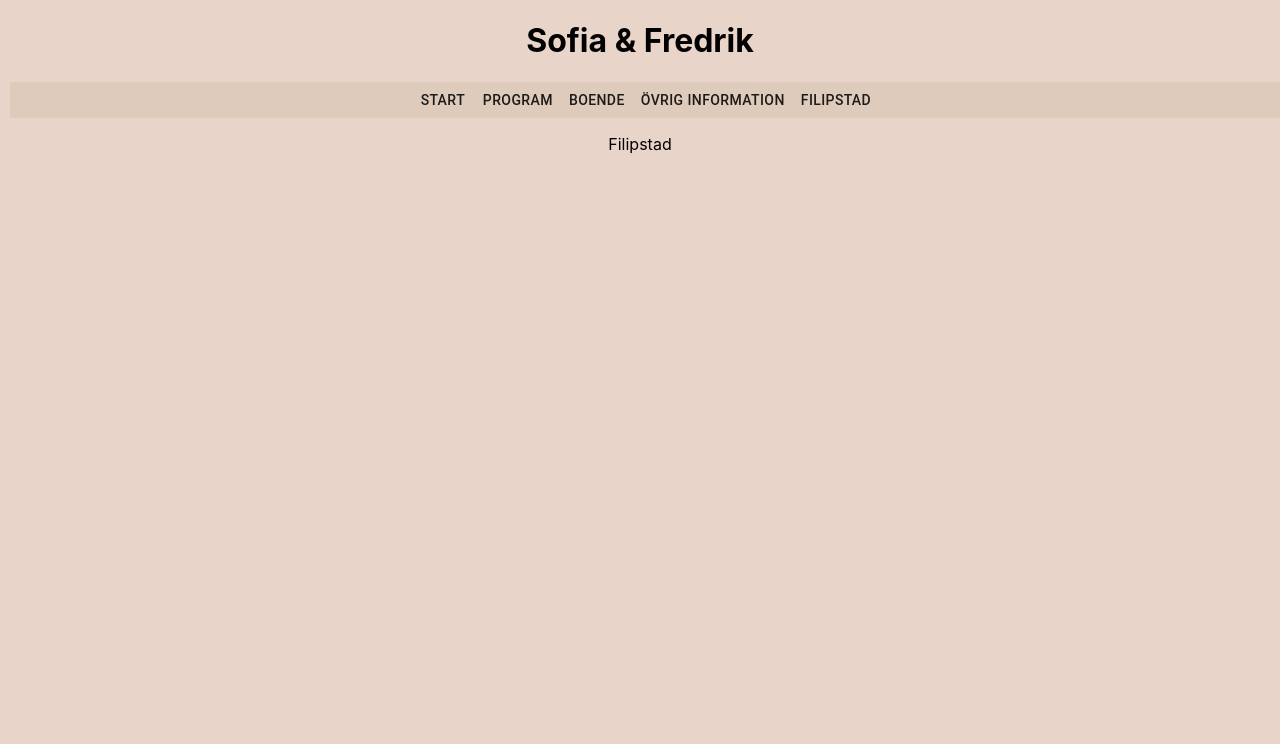
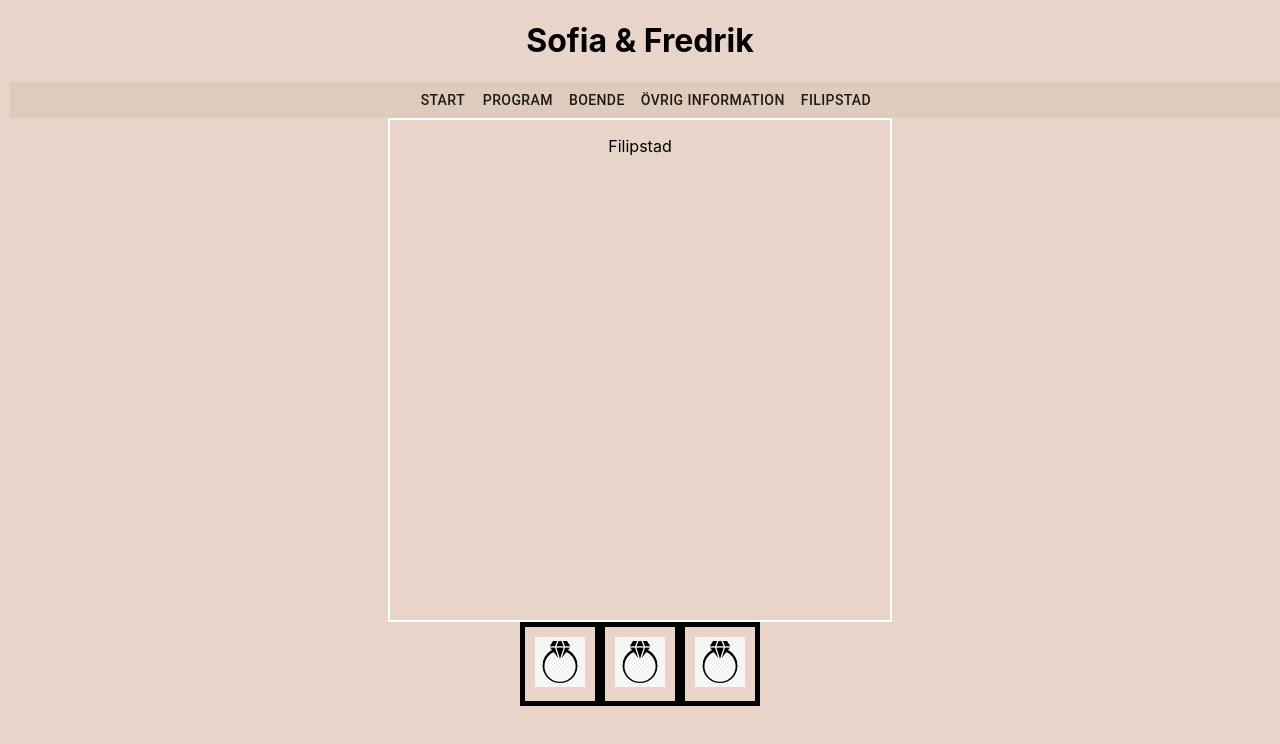
Before and after one commit to cflhammar/cflhammar.github.io, a React (Create React App) app: page /filipstad in a window 1280 px wide. Shown: the top 744 px of the page. Built offline with nearby package versions, Linux system fonts and the light colour scheme.

Commit message:
add some styling and page selection

```diff
--- a/public/index.html
+++ b/public/index.html
@@ -9,7 +9,7 @@
       name="description"
       content="Web site created using create-react-app"
     />
-    <link rel="apple-touch-icon" href="%PUBLIC_URL%/ring.png" />
+    <link rel="apple-touch-icon" href="%PUBLIC_URL%/src/components/Footer/ring.png" />
     <!--
       manifest.json provides metadata used when your web app is installed on a
       user's mobile device or desktop. See https://developers.google.com/web/fundamentals/web-app-manifest/
--- a/src/App.css
+++ b/src/App.css
@@ -1,3 +1,13 @@
 .App {
   text-align: center;
 }
+
+.text-container {
+  width: 500px;
+  height: 500px;
+  margin: auto;
+
+  border-color: white;
+  border-style: solid;
+  border-width: 2px;
+}
--- a/src/App.tsx
+++ b/src/App.tsx
@@ -8,13 +8,14 @@ import Program from "./components/Program";
 import Boende from "./components/Boende";
 import Info from "./components/Info";
 import Filipstad from "./components/Filipstad";
+import Footer from "./components/Footer/Footer";
 
 function App() {
   return (
     <div className="App">
         <Router >
             <Header />
-
+            <div className="text-container">
                 <Routes>
                     <Route path="/" element={<StartPage />} />
                     <Route path="/program" element={<Program />} />
@@ -22,6 +23,8 @@ function App() {
                     <Route path="/ovrig-info" element={<Info />} />
                     <Route path="/filipstad" element={<Filipstad />} />
                 </Routes>
+            </div>
+            <Footer />
         </Router>
     </div>
   );
--- /dev/null
+++ b/src/components/Footer/Footer.css
@@ -0,0 +1,14 @@
+
+.image {
+    width: max-content;
+    border-style: solid;
+    border-width: 5px;
+    text-align: center;
+    margin: auto;
+    display: inline-block;
+}
+
+img {
+    margin: 10px;
+    width: 50px;
+}
--- /dev/null
+++ b/src/components/Footer/Footer.tsx
@@ -0,0 +1,23 @@
+import React, { useEffect, useState } from "react";
+import { Link } from "react-router-dom";
+import "./Footer.css";
+import { Button } from "@material-ui/core";
+
+const Footer = () => {
+    return (
+        <div className="footer">
+            <div className="image">
+                <img src="./ring.png"  alt="bild på brudparet"/>
+            </div>
+            <div className="image">
+                <img src="./ring.png" alt="bild på brudparet" />
+            </div>
+            <div className="image">
+                <img src="./ring.png" alt="bild på brudparet"/>
+            </div>
+
+        </div>
+    );
+};
+
+export default Footer;
--- a/src/components/Header/Header.tsx
+++ b/src/components/Header/Header.tsx
@@ -4,26 +4,33 @@ import "./Header.css";
 import { Button } from "@material-ui/core";
 
 const Header = () => {
+    const [page, setPage] = useState(0);
+
+    const onClick = (pageId: number) => {
+        setPage(pageId)
+
+    }
+
     return (
         <div className="header">
             <Link to="/" style={{ textDecoration: "none" }}>
                 <h1>Sofia & Fredrik</h1>
             </Link>
             <div className="navBar">
-                <Link to="/" style={{ textDecoration: "none" }}>
-                    <Button variant="text">Start</Button>
+                <Link to="/" style={ page != 0 ? {  textDecoration: "none" } : {}}>
+                    <Button onClick={() => onClick(0)} variant="text">Start</Button>
                 </Link>
-                <Link to="/program" style={{ textDecoration: "none" }}>
-                    <Button variant="text">Program</Button>
+                <Link to="/program" style={ page != 1 ? {  textDecoration: "none" } : {}}>
+                    <Button onClick={() => onClick(1)} variant="text">Program</Button>
                 </Link>
-                <Link to="/boende" style={{ textDecoration: "none" }}>
-                    <Button variant="text">Boende</Button>
+                <Link to="/boende" style={ page != 2 ? {  textDecoration: "none" } : {}}>
+                    <Button onClick={() => onClick(2)} variant="text">Boende</Button>
                 </Link>
-                <Link to="/ovrig-info" style={{ textDecoration: "none" }}>
-                    <Button variant="text">Övrig information</Button>
+                <Link to="/ovrig-info" style={ page != 3 ? {  textDecoration: "none" } : {}}>
+                    <Button onClick={() => onClick(3)} variant="text">Övrig information</Button>
                 </Link>
-                <Link to="/filipstad" style={{ textDecoration: "none" }}>
-                    <Button variant="text">Filipstad</Button>
+                <Link to="/filipstad" style={ page != 4 ? {  textDecoration: "none" } : {}}>
+                    <Button onClick={() => onClick(4)} variant="text">Filipstad</Button>
                 </Link>
 
             </div>
```
Also changed, not shown: src/components/Footer/ring.png (added). Lines whose indentation alone changed are shown as unchanged.
